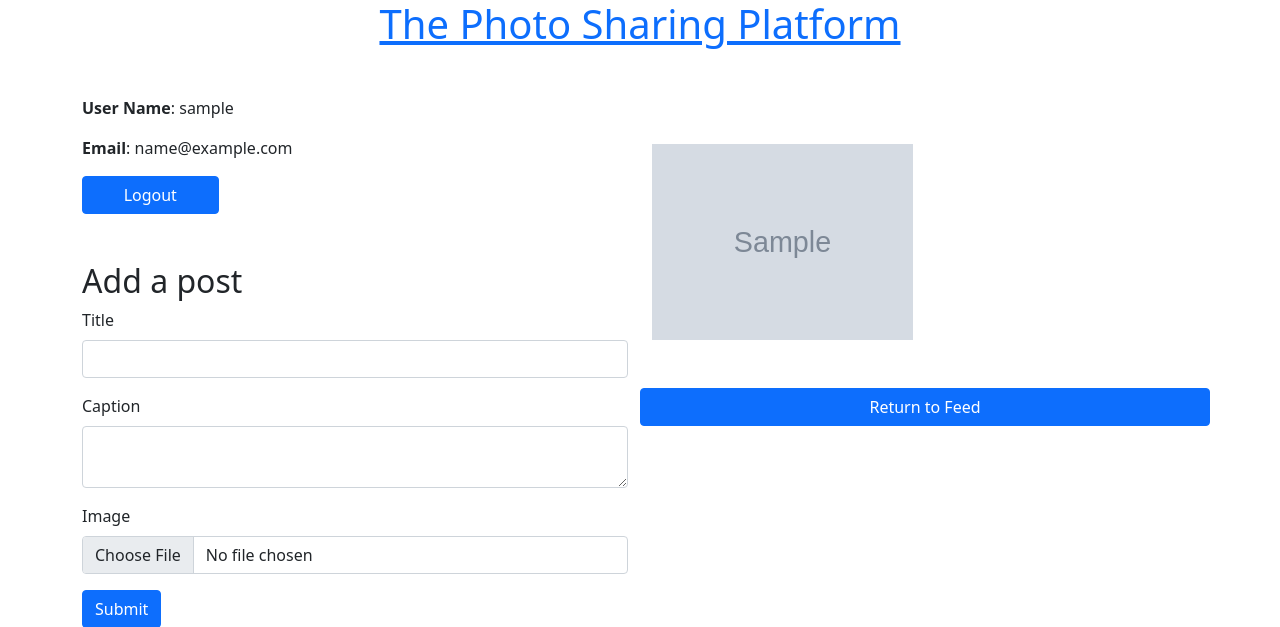
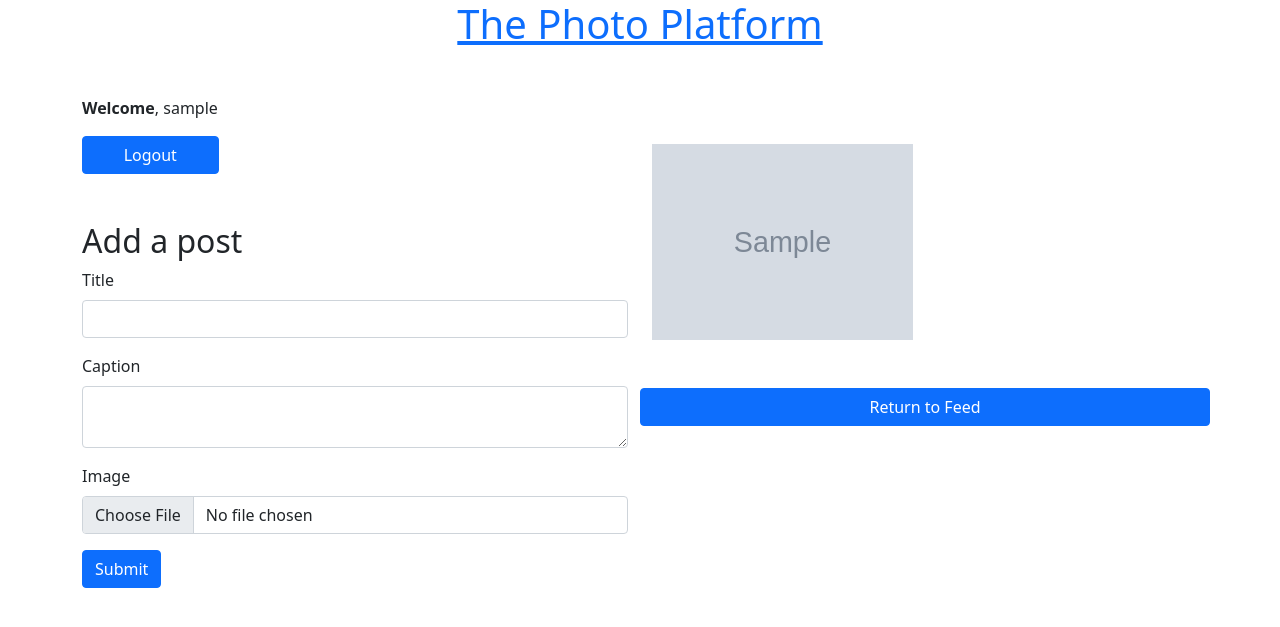
Before and after one commit to kaderkodes/the-photo-app, a Node server app: page /profile in a window 1280 px wide. Shown: the top 627 px of the page. Run offline with Node 20, Linux system fonts and the light colour scheme; the visitor is signed in with stand-in values (Sample User, id 1); tables that the repository leaves empty hold one stand-in row (values such as "Sample post"); grey boxes marked "Sample" are stand-in pictures; some libraries are stand-ins or nearby versions.

Commit message:
updated the favicon + name of the app

```diff
--- a/views/partials/header.ejs
+++ b/views/partials/header.ejs
@@ -4,7 +4,7 @@
     <meta charset="UTF-8" />
     <meta http-equiv="X-UA-Compatible" content="IE=edge" />
     <meta name="viewport" content="width=device-width, initial-scale=1.0" />
-    <title>The Photo Sharing Platform</title>
+    <title>The Photo Platform</title>
     <link
       rel="icon"
       type="image/png"
@@ -28,7 +28,7 @@
   <body>
     <header class="container">
       <div class="text-center">
-        <h1 class=""><a href="/profile">The Photo Sharing Platform</a></h1>
+        <h1 class=""><a href="/profile">The Photo Platform</a></h1>
       </div>
     </header>
   </body>
--- a/views/profile.ejs
+++ b/views/profile.ejs
@@ -3,8 +3,8 @@
   <div class="row mt-5">
       <div class="col-6">
           <div>
-              <p><strong>User Name</strong>: <%= user.userName %></p>
-              <p><strong>Email</strong>: <%= user.email %></p>
+              <p><strong>Welcome</strong>, <%= user.userName %></p>
+              <!-- <p><strong>Email</strong>: <%= user.email %></p> -->
               <a href="/logout" class="col-3 btn btn-primary">Logout</a>
           </div>
           <div class="mt-5">
```
Also changed, not shown: public/imgs/favicon.ico.
